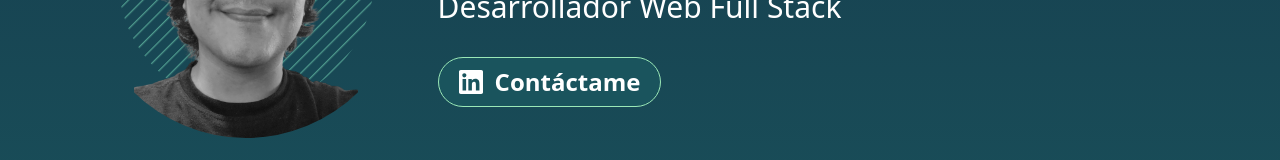
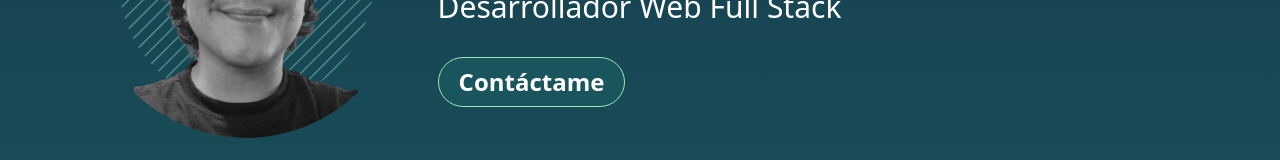
Before and after one commit to david-rosval/my-portfolio-website, a React (Vite) app: page / in a window 1280 px wide. Shown: the part 422-582 px from the top of the page. Built offline with nearby package versions, Linux system fonts and the light colour scheme.

Commit message:
wihtout linkedin

```diff
--- a/src/components/ContactMeButton.tsx
+++ b/src/components/ContactMeButton.tsx
@@ -1,5 +1,4 @@
 import { motion } from "motion/react"
-import LinkedIn from "./svg/Linkedin"
 
 export default function ContactMeButton() {
   return (
@@ -16,7 +15,6 @@ export default function ContactMeButton() {
       href="mailto:rosadovalerio.d@gmail.com"
       className="bg-palette-1 px-5 py-2 rounded-full text-white text-2xl font-semibold border border-palette-4 flex gap-3 items-center"
     >
-      <LinkedIn />
       Contáctame
     </motion.a>
   )
```
